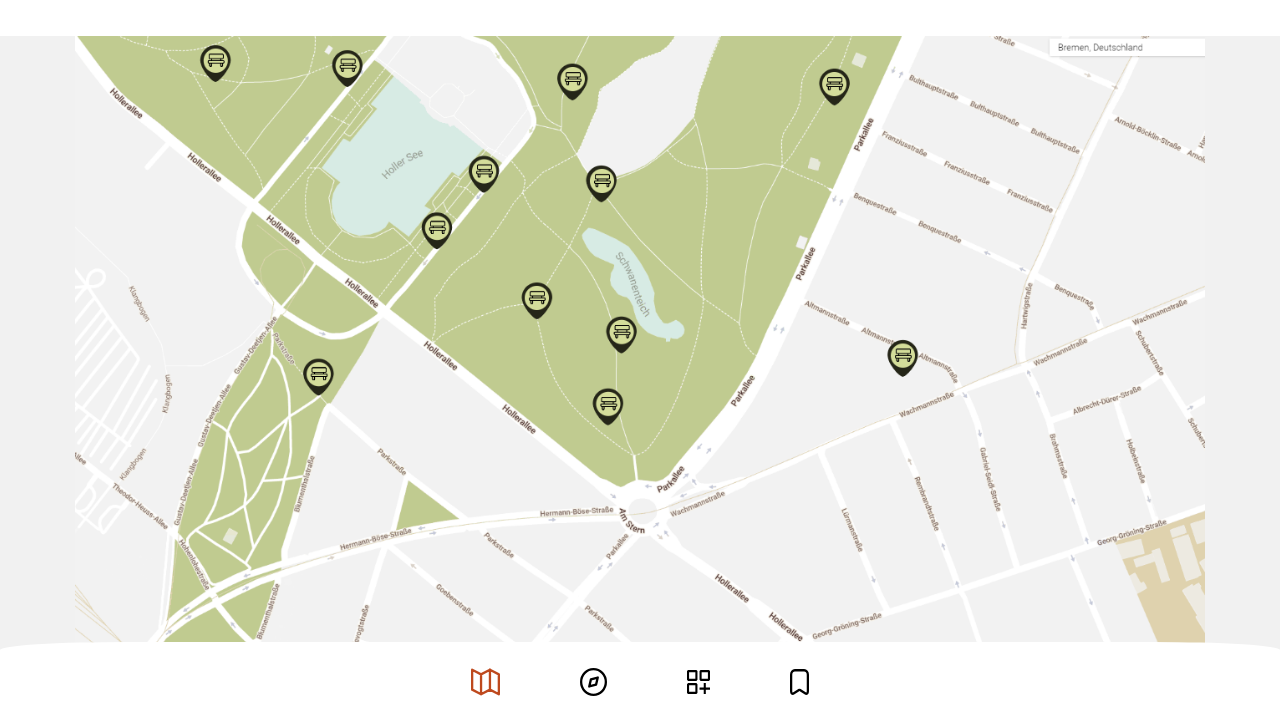
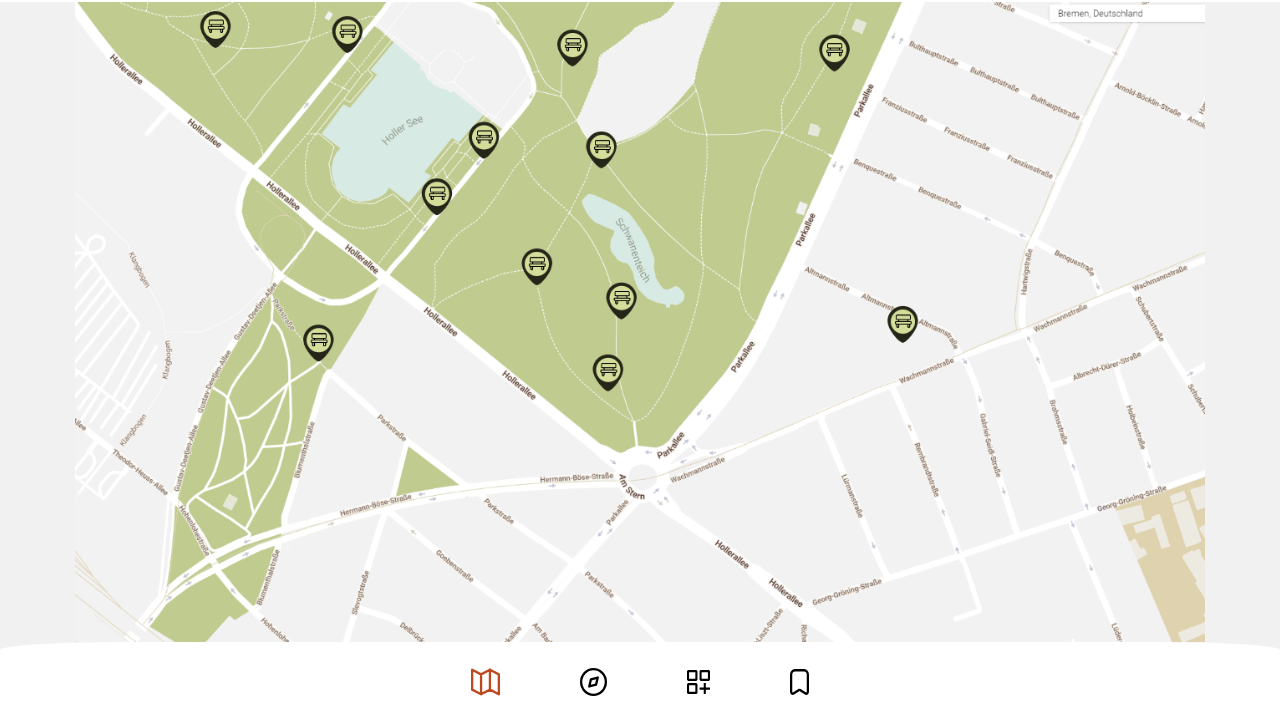
Before and after one commit to pauljk-hb/Parkbank-front-end, an Astro site: page / in a window 1280 px wide. Shown: the part 78-800 px from the top of the page. Built offline with nearby package versions, Linux system fonts and the light colour scheme; Astro itself is replaced by a stand-in of ours; a web font is replaced by a local one.

Commit message:
CSS reset

```diff
--- a/src/style/style.css
+++ b/src/style/style.css
@@ -10,6 +10,23 @@
 
     /*FONT STYLE*/
     --fontBig: 0.8rem
+}
+
+*, *::before, *::after{
+    padding: 0;
+    margin: 0;
+    box-sizing: border-box;
+}
+
+html, body {
+    height: 100%;
+}
+
+img,
+picture,
+svg {
+    max-width: 100%;
+    display: block;
 }
 
 html {
@@ -39,8 +56,3 @@ header {
     padding: 2%;
     font-size: var(--fontBig);
 }
-
-body {
-    margin: 0;
-    padding: 0;
-}
```
